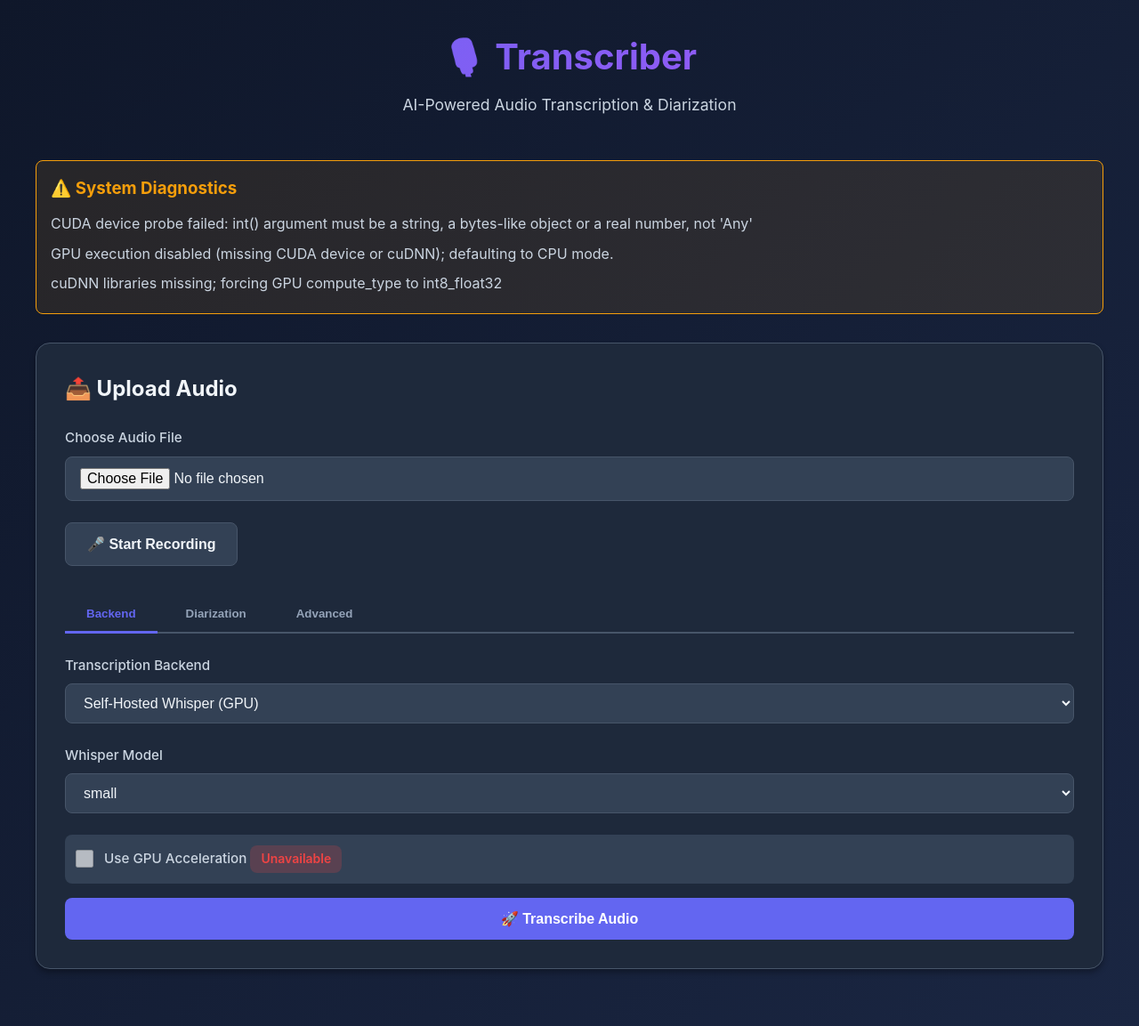
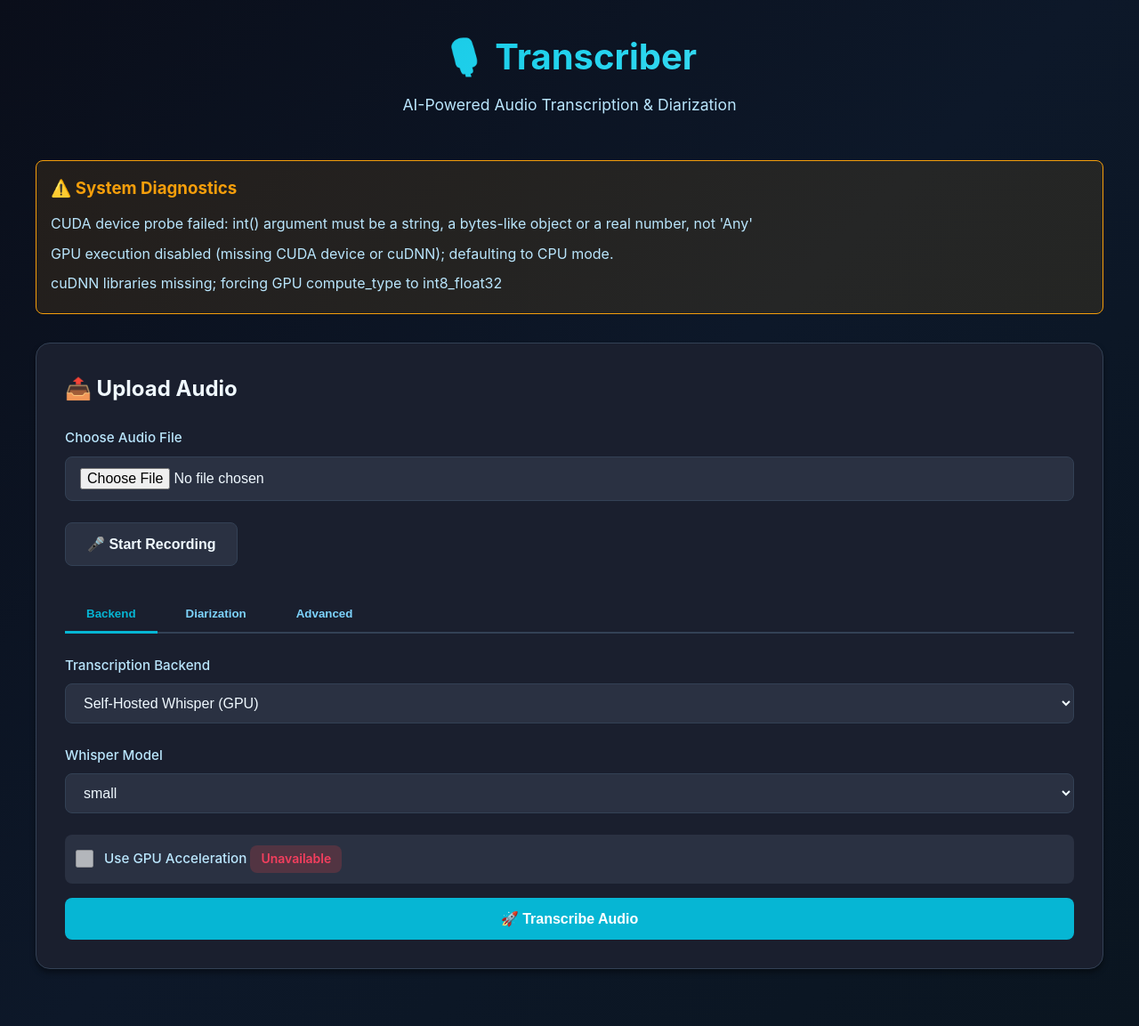
Before and after one commit to tfp24601/transcriber-system, a Flask app: page / in a window 1280 px wide. Shown: the whole page at 89% size. Run offline with Flask 3, Linux system fonts and the light colour scheme; some libraries are stand-ins or nearby versions.

Commit message:
feat: improve UI colors and reorganize backend options
- Change color scheme to unique teal/cyan theme (not purple)
- Move AssemblyAI from Backend tab to Diarization tab
- Backend tab now only shows: Local Whisper or OpenAI API
- Diarization tab shows: Off, Local (pyannote), or AssemblyAI
- Remove timestamps from non-diarized transcripts (flowing text only)
- Timestamps only appear when diarization is enabled
- Improve help text for diarization options

```diff
--- a/flask-app/app.py
+++ b/flask-app/app.py
@@ -317,10 +317,11 @@
             audio_file.save(tmp)
             tmp_path = Path(tmp.name)
 
-        # Process based on backend
+        # Process based on backend and diarization
         if backend == "openai":
             result = _transcribe_openai(tmp_path, language, temperature)
-        elif backend == "assemblyai_diarize":
+        elif diarization_mode == "assemblyai":
+            # Use AssemblyAI for both transcription and diarization
             result = _transcribe_assemblyai(tmp_path, min_speakers, max_speakers)
         else:  # local
             result = _transcribe_local(
@@ -348,12 +349,12 @@
         segments = result.get("segments", [])
         has_speakers = any("speaker" in seg for seg in segments)
 
-        # Plain text
+        # Plain text - NO timestamps for non-diarized
         txt_content = segments_to_plain_text(segments, include_timestamps=False, include_speakers=has_speakers)
         txt_path.write_text(txt_content + "\n", encoding="utf-8")
 
-        # Markdown (formatted nicely)
-        md_content = segments_to_markdown(segments, include_timestamps=True, include_speakers=has_speakers)
+        # Markdown - timestamps only for diarized
+        md_content = segments_to_markdown(segments, include_timestamps=has_speakers, include_speakers=has_speakers)
         md_path.write_text(md_content + "\n", encoding="utf-8")
 
         # SRT subtitles
--- a/flask-app/templates/index.html
+++ b/flask-app/templates/index.html
@@ -6,19 +6,21 @@
     <title>Transcriber - AI-Powered Audio Transcription</title>
     <style>
         :root {
-            --primary: #6366f1;
-            --primary-dark: #4f46e5;
+            --primary: #06b6d4;
+            --primary-dark: #0891b2;
             --success: #10b981;
-            --danger: #ef4444;
+            --danger: #f43f5e;
             --warning: #f59e0b;
-            --bg-primary: #0f172a;
-            --bg-secondary: #1e293b;
-            --bg-tertiary: #334155;
-            --text-primary: #f1f5f9;
-            --text-secondary: #cbd5e1;
-            --text-muted: #94a3b8;
-            --border: #475569;
-            --shadow: rgba(0, 0, 0, 0.3);
+            --bg-primary: #0a0e1a;
+            --bg-secondary: #1a1f2e;
+            --bg-tertiary: #2a3142;
+            --text-primary: #f0f9ff;
+            --text-secondary: #bae6fd;
+            --text-muted: #7dd3fc;
+            --border: #334155;
+            --shadow: rgba(0, 0, 0, 0.4);
+            --accent: #22d3ee;
+            --accent-dark: #06b6d4;
         }
 
         * {
@@ -29,7 +31,7 @@
 
         body {
             font-family: -apple-system, BlinkMacSystemFont, 'Segoe UI', Roboto, 'Helvetica Neue', Arial, sans-serif;
-            background: linear-gradient(135deg, var(--bg-primary) 0%, #1a2642 100%);
+            background: linear-gradient(135deg, #0a0e1a 0%, #0d1829 50%, #0a1520 100%);
             color: var(--text-primary);
             line-height: 1.6;
             min-height: 100vh;
@@ -50,7 +52,7 @@
             font-size: 2.5rem;
             font-weight: 700;
             margin-bottom: 0.5rem;
-            background: linear-gradient(135deg, #6366f1 0%, #a855f7 100%);
+            background: linear-gradient(135deg, #06b6d4 0%, #22d3ee 50%, #67e8f9 100%);
             -webkit-background-clip: text;
             -webkit-text-fill-color: transparent;
             background-clip: text;
@@ -505,9 +507,6 @@
                             {% if openai_enabled %}
                             <option value="openai">OpenAI Whisper API</option>
                             {% endif %}
-                            {% if assemblyai_enabled %}
-                            <option value="assemblyai_diarize">AssemblyAI (with Diarization)</option>
-                            {% endif %}
                         </select>
                     </div>
 
@@ -544,19 +543,23 @@
                             {% if local_diarization_enabled %}
                             <option value="local">Local (pyannote - Uses VRAM)</option>
                             {% endif %}
+                            {% if assemblyai_enabled %}
+                            <option value="assemblyai">AssemblyAI API (Cloud)</option>
+                            {% endif %}
                         </select>
                         <small style="color: var(--text-muted); display: block; margin-top: 0.5rem;">
-                            Local diarization loads model on-demand and auto-unloads after processing.
+                            <strong>Local:</strong> Loads on-demand, auto-unloads VRAM after processing.<br>
+                            <strong>AssemblyAI:</strong> Cloud-based, no VRAM usage, high accuracy.
                         </small>
                     </div>
 
                     <div class="grid grid-2" id="speaker-settings">
                         <div class="form-group">
-                            <label for="min-speakers">Min Speakers</label>
+                            <label for="min-speakers">Min Speakers (optional)</label>
                             <input type="number" id="min-speakers" min="0" max="20" value="{{ min_speakers }}" />
                         </div>
                         <div class="form-group">
-                            <label for="max-speakers">Max Speakers</label>
+                            <label for="max-speakers">Max Speakers (optional)</label>
                             <input type="number" id="max-speakers" min="1" max="20" value="{{ max_speakers }}" />
                         </div>
                     </div>
```
Also changed, not shown: flask-app/utils/formatters.py (+16 -9 lines), 3 other files.
